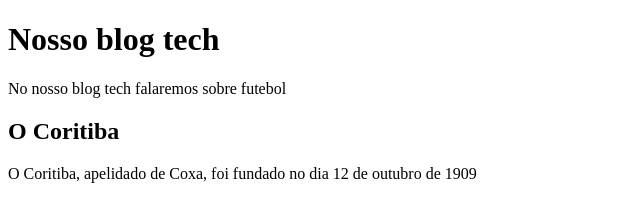
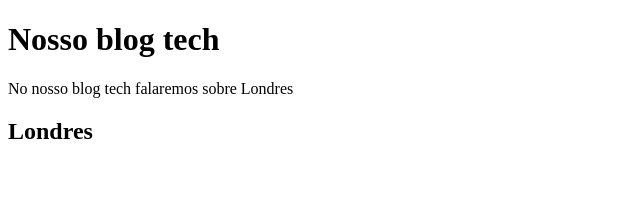
Before and after one commit to vicentetrevisan-create/luix-e-vincebas, a plain HTML site: page index.html in a window 1280 px wide. Shown: the whole page, without its empty margins (0-640 px from the left). Drawn offline with Linux system fonts and the light colour scheme.

Commit message:
Update index.html

```diff
--- a/index.html
+++ b/index.html
@@ -7,8 +7,8 @@
 </head>
 <body>
 <h1>Nosso blog tech</h1>
-<p>No nosso blog tech falaremos sobre futebol</p>
+<p>No nosso blog tech falaremos sobre Londres</p>
 </body>
 </html>
-<h2>O Coritiba</h2>
-<p>O Coritiba, apelidado de Coxa, foi fundado no dia 12 de outubro de 1909</p>
+<h2>Londres</h2>
+<p></p>
```
